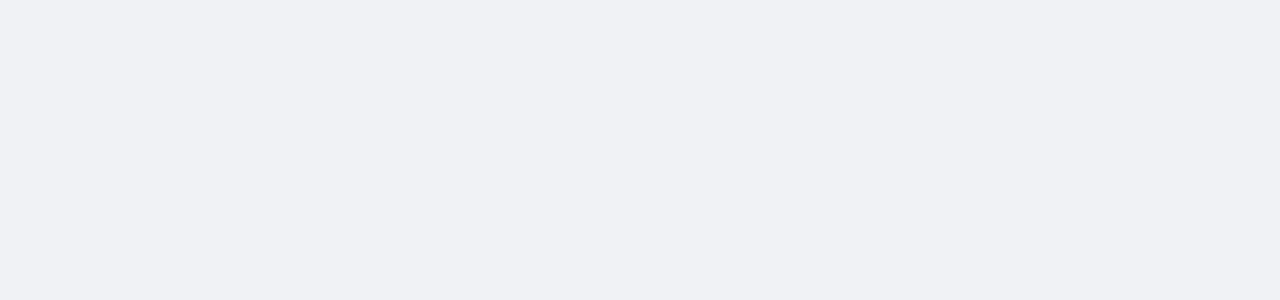
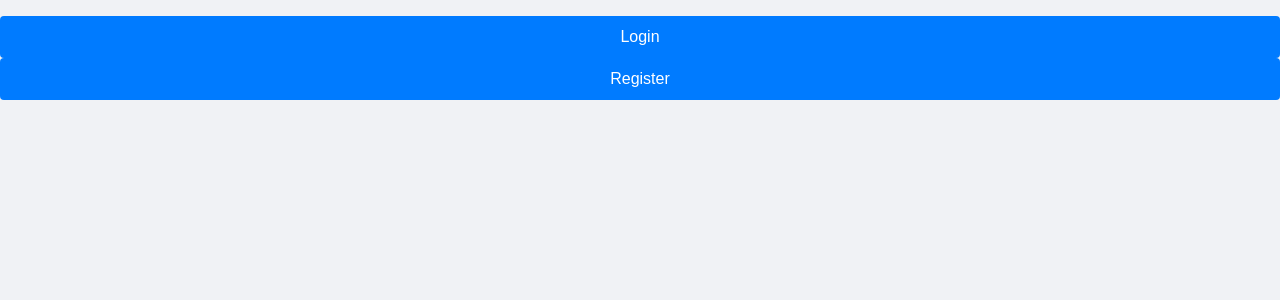
Before and after one commit to AhmedBakry024/fullstack-ordering-system, a React (Vite) app in the folder frontend/: page / in a window 1280 px wide. Before the commit this address had no page. Shown: the top 300 px of the page. Built offline with nearby package versions, Linux system fonts and the light colour scheme.

Commit message:
Backend cross-origin working

```diff
--- a/frontend/src/App.jsx
+++ b/frontend/src/App.jsx
@@ -2,12 +2,14 @@ import { BrowserRouter as Router, Route, Routes } from 'react-router-dom';
 import AuthProvider from './context/AuthContext';
 import Login from './pages/Login';
 import Register from './pages/Register';
+import Homepage from './pages/Homepage';
 import './styles/App.css';
 
 const App = () => (
     <AuthProvider>
         <Router>
             <Routes>
+                <Route path="/" element={<Homepage />} />
                 <Route path="/login" element={<Login />} />
                 <Route path="/register" element={<Register />} />
             </Routes>
--- /dev/null
+++ b/frontend/src/pages/Homepage.jsx
@@ -0,0 +1,46 @@
+// I want to display two buttons on the homepage, one for the user to sign in and one for the user to sign up.
+// I want to display the user's name and email if they are logged in.
+// I want to display a message if the user is not logged in.
+// I want to display a message if the user is signed up successfully.
+
+import React, { useState } from 'react';
+import { useNavigate } from 'react-router-dom';
+
+
+const Homepage = () => {
+    const navigate = useNavigate();
+    const [message, setMessage] = useState('');
+    const [user, setUser] = useState(null);
+
+    const handleLogin = () => {
+        navigate('/login');
+    };
+
+    const handleRegister = () => {
+        navigate('/register');
+    };
+
+    const handleLogout = () => {
+        setUser(null);
+    };
+
+    return (
+        <div>
+            {user ? (
+                <div>
+                    <p>Name: {user.name}</p>
+                    <p>Email: {user.email}</p>
+                    <button onClick={handleLogout}>Logout</button>
+                </div>
+            ) : (
+                <div>
+                    <p>{message}</p>
+                    <button onClick={handleLogin}>Login</button>
+                    <button onClick={handleRegister}>Register</button>
+                </div>
+            )}
+        </div>
+    );
+}
+
+export default Homepage;
--- a/frontend/src/pages/Register.jsx
+++ b/frontend/src/pages/Register.jsx
@@ -17,7 +17,9 @@ const Register = () => {
             await registerUser({ name, email, phone, password, role });
             alert('Registration successful');
         } catch (error) {
+            console.error(error);
             alert(error.message);
+
         }
     };
 
--- a/frontend/src/services/apiService.jsx
+++ b/frontend/src/services/apiService.jsx
@@ -1,10 +1,10 @@
 import axios from 'axios';
 
-const API_URL = "http://localhost:8000"; // backend URL
+const API_URL = "http://localhost:8080"; // backend URL
 
 export const registerUser = async (userData) => {
     try {
-        const response = await axios.post(`${API_URL}/users`, userData);
+        const response = await axios.post('http://localhost:8080/users', userData);
         return response.data;
     } catch (error) {
         console.error("Registration error:", error.response || error.message);
```
Also changed, not shown: 1 other file (tests, documents, lock files or other folders).
